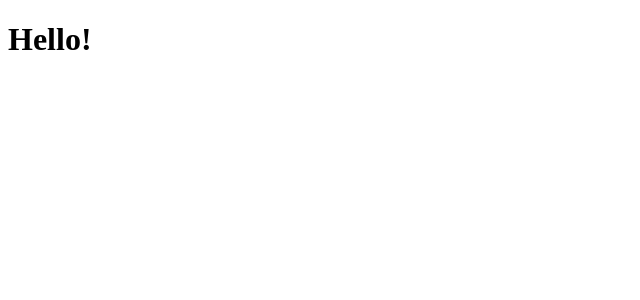
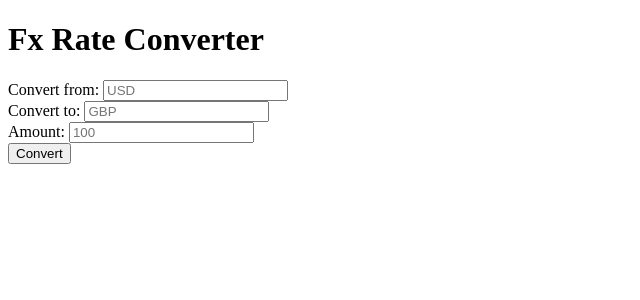
Before and after one commit to tsuyokoya/forex-converter, a Flask app: page / in a window 1280 px wide. Shown: the top 300 px of the page, without its empty margins (0-640 px from the left). Run offline with Flask 2, Linux system fonts and the light colour scheme.

Commit message:
Implemented POST route

```diff
--- a/app.py
+++ b/app.py
@@ -1,12 +1,37 @@
-from flask import Flask, render_template, request
+from flask import Flask, render_template, request, redirect, session
 from flask_debugtoolbar import DebugToolbarExtension
+from functions import convert_currency, get_currency_code
 
 app = Flask(__name__)
 app.config['SECRET_KEY'] = 'something'
 debug = DebugToolbarExtension(app)
 app.config["DEBUG_TB_INTERCEPT_REDIRECTS"] = False
 
+# session['converted_amount'] = ''
+# session['converted_amount_symbol'] = ''
+
+
 @app.route('/')
 def show_home_page():
   """Returns home page"""
   return render_template('index.html')
+
+@app.route('/convert',methods=['POST'])
+def get_currency_data():
+  """Converts amount to correct currency amount"""
+  from_fx = request.form["convert-from"]
+  to_fx = request.form["convert-to"]
+  amount = request.form["amount"]
+  print(from_fx,to_fx,amount)
+
+  result_amount = convert_currency(from_fx,to_fx,amount)
+  result_symbol = get_currency_code(to_fx)
+
+  session['converted_amount'] = result_amount
+  session['converted_amount_symbol'] = result_symbol
+  return redirect('/result')
+
+@app.route('/result')
+def show_result():
+  """Returns converted currency amount"""
+  return render_template('result.html')
--- a/templates/index.html
+++ b/templates/index.html
@@ -4,9 +4,38 @@
     <meta charset="UTF-8" />
     <meta http-equiv="X-UA-Compatible" content="IE=edge" />
     <meta name="viewport" content="width=device-width, initial-scale=1.0" />
-    <title>Exchange Rate Converter</title>
+    <title>{% block title %}Exchange Rate Converter{% endblock %}</title>
   </head>
   <body>
-    <h1>Hello!</h1>
+    <h1>Fx Rate Converter</h1>
+    {% block content %}
+    <form action="/convert" method="POST">
+      <div class="form-control">
+        <label for="convert-from">Convert from: </label>
+        <input
+          type="text"
+          id="convert-from"
+          name="convert-from"
+          placeholder="USD"
+        />
+      </div>
+      <div class="form-control">
+        <label for="convert-to">Convert to: </label>
+        <input
+          type="text"
+          id="convert-to"
+          name="convert-to"
+          placeholder="GBP"
+        />
+      </div>
+      <div class="form-control">
+        <label for="amount">Amount: </label>
+        <input type="text" id="amount" name="amount" placeholder="100" />
+      </div>
+      <div class="form-control">
+        <button id="submit-btn">Convert</button>
+      </div>
+    </form>
+    {% endblock %}
   </body>
 </html>
```
Also changed, not shown: functions.py (added, +10 -0 lines), templates/result.html (added, +8 -0 lines), 1 other file.
